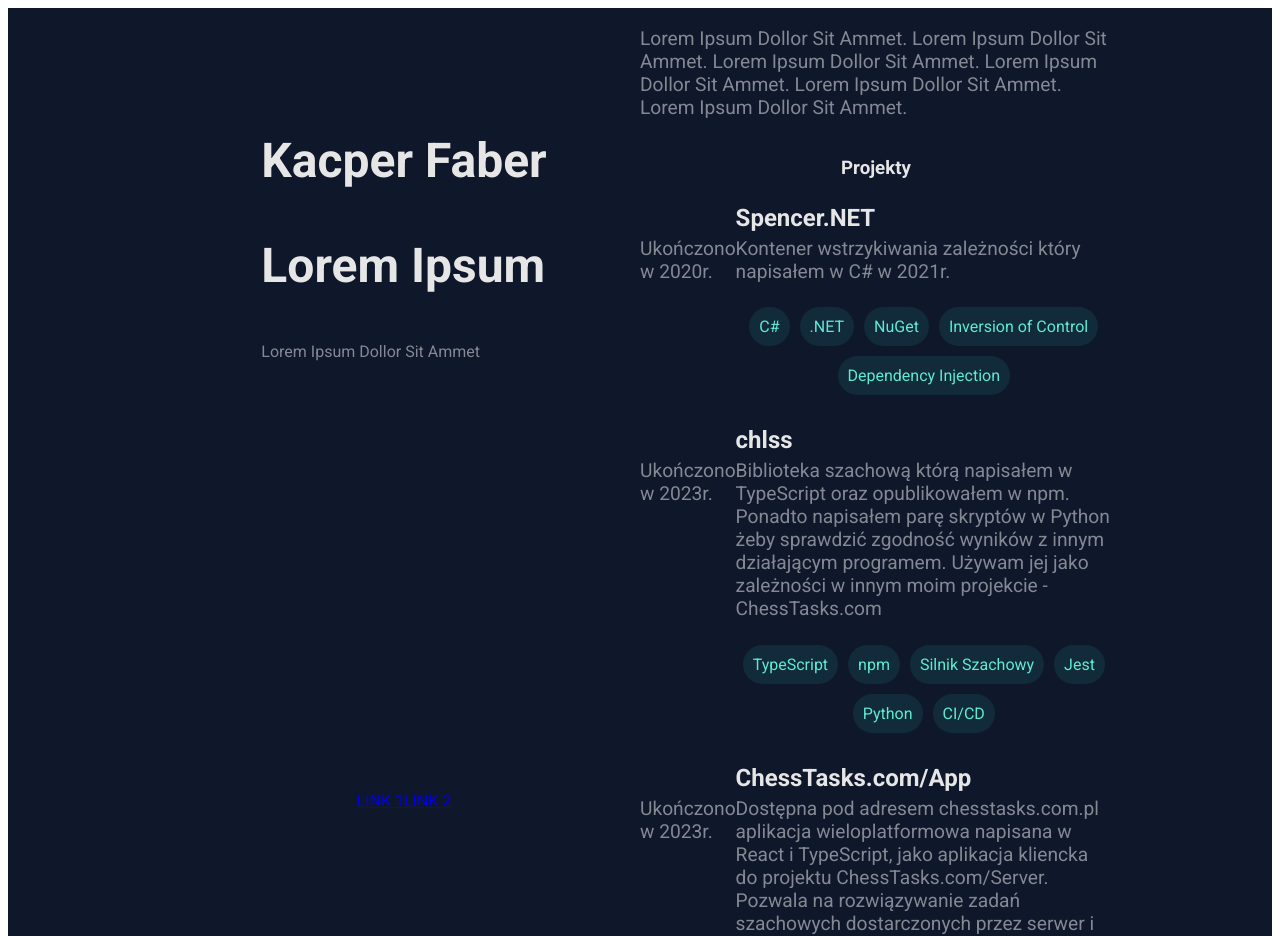
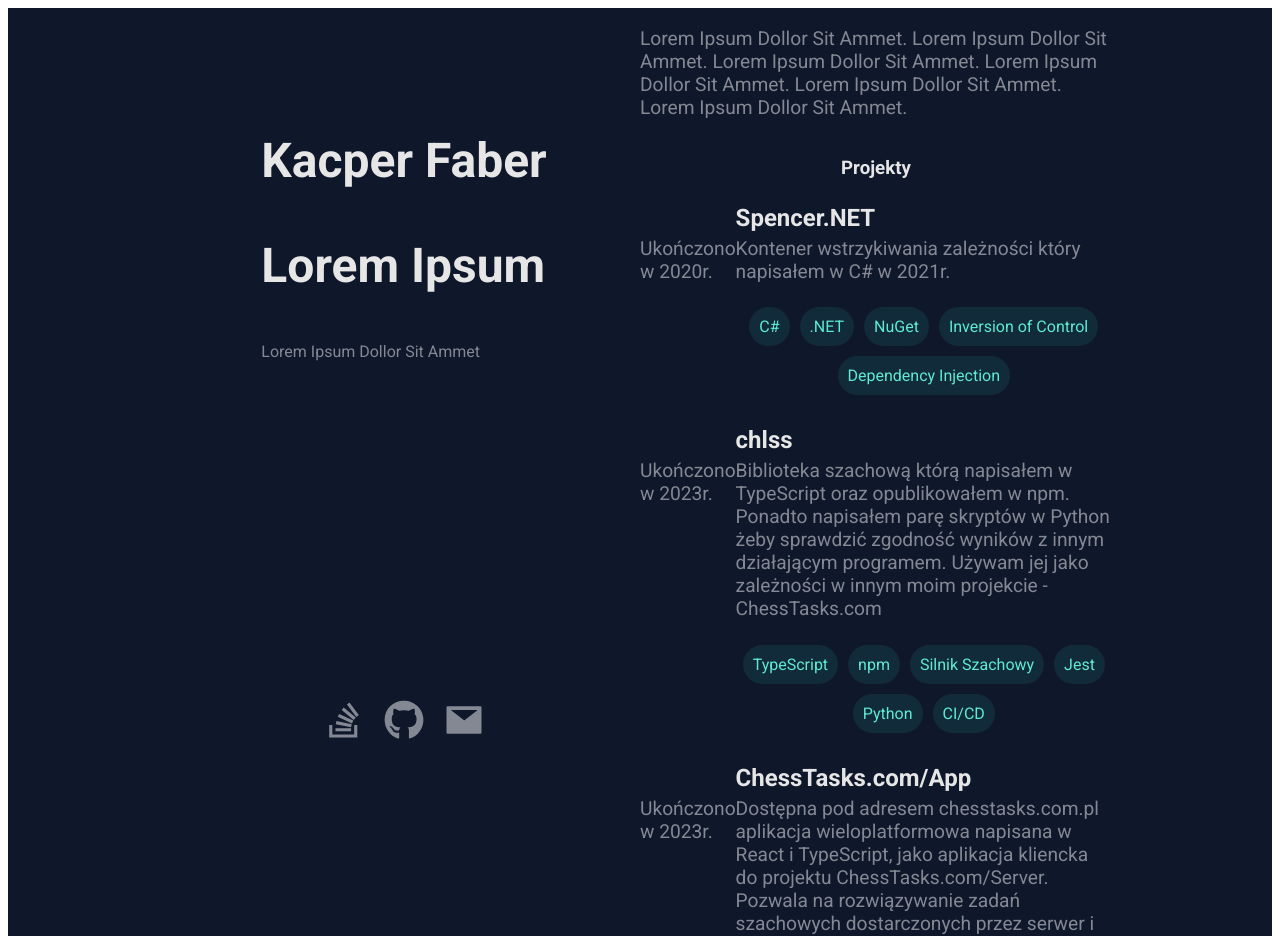
Before and after one commit to kacperfaber/kacperfaber-app, a React app: page / in a window 1280 px wide. Shown: the top 936 px of the page. Built offline with nearby package versions, Linux system fonts and the light colour scheme; the HTML template or start-up script is replaced by a standard one.

Commit message:
fixed header links position, added better icons.
Added react-icons dependency to make svg icons.

Fixed indexHEaderLinks positioning.

Rendering icons by config. [injected from webpack.config.dev.js]

```diff
--- a/package.json
+++ b/package.json
@@ -30,6 +30,7 @@
     "react": "^18.2.0",
     "react-dom": "^18.2.0",
     "react-i18next": "^13.2.2",
+    "react-icons": "^4.11.0",
     "react-jss": "^10.10.0",
     "react-router-dom": "^6.15.0",
     "sort-by": "^0.0.2",
--- /dev/null
+++ b/src/config.ts
@@ -0,0 +1,12 @@
+export type Links = {
+    github?: string;
+    stackoverflow?: string;
+    twitter?: string;
+    emailTo?: string;
+}
+
+export type Config = {
+    links: Links;
+}
+
+export const AppConfig = process.env.APPCONFIG as unknown as Config;
--- a/src/ui/routes/index/header/indexHeaderLinks.tsx
+++ b/src/ui/routes/index/header/indexHeaderLinks.tsx
@@ -1,12 +1,36 @@
 import {useStyles} from "../../../styles/useStyles";
+import {FaGithub, FaMailBulk, FaStackOverflow, FaTwitter} from "react-icons/fa";
+import {AiFillMail} from "react-icons/ai";
+import {ReactNode} from "react";
+import {AppConfig} from "../../../../config";
+
+export const Index_HeaderLinks_LinkFor = ({children, link}: {children: ReactNode, link?: string}) => {
+
+    return (
+        <> { link ? <a href={link}>{children}</a> : null } </>
+    )
+}
 
 export const Index_HeaderLinks = () => {
     const classes = useStyles();
     // TODO
     return (
         <div className={classes.indexHeaderLinks}>
-            <a href={'/'}>LINK 1</a>
-            <a href={'/'}>LINK 2</a>
+            <Index_HeaderLinks_LinkFor link={AppConfig.links.stackoverflow}>
+                <FaStackOverflow/>
+            </Index_HeaderLinks_LinkFor>
+
+            <Index_HeaderLinks_LinkFor link={AppConfig.links.github}>
+                <FaGithub/>
+            </Index_HeaderLinks_LinkFor>
+
+            <Index_HeaderLinks_LinkFor link={AppConfig.links.twitter}>
+                <FaTwitter/>
+            </Index_HeaderLinks_LinkFor>
+
+            <Index_HeaderLinks_LinkFor link={AppConfig.links.emailTo}>
+                <AiFillMail/>
+            </Index_HeaderLinks_LinkFor>
         </div>
     );
 }
--- a/src/ui/styles/styles.ts
+++ b/src/ui/styles/styles.ts
@@ -123,7 +123,20 @@
         justifyContent: 'center',
         alignItems: 'center',
         width: '100%',
-        flex: 0.25
+        flex: 0.25,
+
+        "& a": {
+            color: colors.secondary,
+            textDecoration: 'none',
+            fontSize: '2.5rem',
+            margin: '10px',
+            transition: 'color 0.1s ease-in-out',
+            height: '100%',
+
+            "&:hover": {
+                color: 'white'
+            }
+        }
     },
 
     baseIndexSection: {
--- a/webpack.config.dev.js
+++ b/webpack.config.dev.js
@@ -1,7 +1,22 @@
 const {merge} = require("webpack-merge");
 const baseCfg = require("./webpack.config");
+const webpack = require("webpack");
+
+const config = {
+    links: {
+        github: "https://www.github.com/kacperfaber",
+        stackoverflow: "https://stackoverflow.com/users/8106461/kacperfaber",
+        emailTo: "mailto:kacperf1234@gmail.com"
+    }
+}
 
 module.exports = merge(baseCfg, {
     mode: 'development',
-    devtool: 'inline-source-map'
+    devtool: 'inline-source-map',
+
+    plugins: [
+        new webpack.DefinePlugin({
+            "process.env.APPCONFIG": JSON.stringify(config)
+        })
+    ]
 });
```
Also changed, not shown: 1 other file (tests, documents, lock files or other folders).
